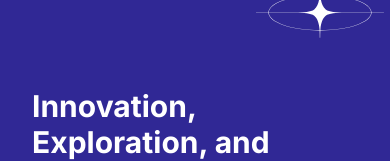
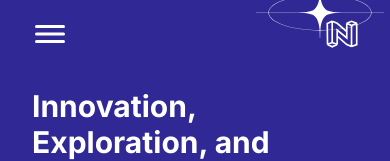
Before and after one commit to nadialvy/personal-web-revamp, a Vue app: page / in a window 390 px wide. Shown: the top 161 px of the page. Built offline with nearby package versions, Linux system fonts and the light colour scheme.

Commit message:
navbar mobile screen

```diff
--- a/package.json
+++ b/package.json
@@ -12,6 +12,7 @@
   "dependencies": {
     "daisyui": "^2.51.6",
     "emailjs-com": "^3.2.0",
+    "flowbite": "^1.6.5",
     "mosha-vue-toastify": "^1.0.23",
     "vue": "^3.2.47"
   },
--- a/src/components/Navbar.vue
+++ b/src/components/Navbar.vue
@@ -1,12 +1,33 @@
 <template>
   <div>
     <div class="block lg:hidden">
-      <div class="w-full z-50 fixed">
+      <div class="w-full fixed z-50">
         <nav :class="navbarClasses">
-          <div class="flex items-start justify-between">
-
+          <div class="flex justify-between items-center px-8 py-4">
+            <div class="w-1/2" @click="toggleDrawer()">
+              <div class="w-9 hover:cursor-pointer">
+                <svg viewBox="0 0 24 24" fill="none" xmlns="http://www.w3.org/2000/svg"><g id="SVGRepo_bgCarrier" stroke-width="0"></g><g id="SVGRepo_tracerCarrier" stroke-linecap="round" stroke-linejoin="round"></g><g id="SVGRepo_iconCarrier"><path fill-rule="evenodd" clip-rule="evenodd" d="M2 7a1 1 0 0 1 1-1h18a1 1 0 1 1 0 2H3a1 1 0 0 1-1-1zm0 5a1 1 0 0 1 1-1h18a1 1 0 1 1 0 2H3a1 1 0 0 1-1-1zm1 4a1 1 0 1 0 0 2h18a1 1 0 1 0 0-2H3z" fill="#ffffff"></path></g></svg>
+              </div>
+            </div>
+            <div class="w-1/2 flex justify-end">
+              <img src="/logo.svg" alt="Logo" class="w-8">
+            </div>
           </div>
         </nav>
+      </div>
+
+      <!-- canvas -->
+      <div class="bg-white w-80 h-full fixed z-50 px-8 py-4 transition-all ease-in" :class="isDrawerOpen ? 'visible-canvas' : 'hidden-canvas'">
+        <div class="flex flex-col gap-y-2 text-black">
+          <div class="w-12 hover:cursor-pointer" @click="toggleDrawer">
+            <svg viewBox="0 0 512 512" version="1.1" xmlns="http://www.w3.org/2000/svg" xmlns:xlink="http://www.w3.org/1999/xlink" fill="#000000"><g id="SVGRepo_bgCarrier" stroke-width="0"></g><g id="SVGRepo_tracerCarrier" stroke-linecap="round" stroke-linejoin="round"></g><g id="SVGRepo_iconCarrier"> <title>close-small</title> <g id="Page-1" stroke="none" stroke-width="1" fill="none" fill-rule="evenodd"> <g id="add" fill="#302895" transform="translate(134.248389, 134.248389)"> <path d="M213.333333,2.84217094e-14 L243.503223,30.1698893 L151.921,121.751 L243.503223,213.333333 L213.333333,243.503223 L121.751,151.921 L30.1698893,243.503223 L2.84217094e-14,213.333333 L91.582,121.751 L2.84217094e-14,30.1698893 L30.1698893,2.84217094e-14 L121.751,91.582 L213.333333,2.84217094e-14 Z" id="Combined-Shape"> </path> </g> </g> </g></svg>
+          </div>
+          <p class="hover:cursor-pointer hover:bg-purple-500 p-4 rounded-md hover:bg-opacity-90 hover:text-white transition-all">About</p>
+          <p class="hover:cursor-pointer hover:bg-purple-500 p-4 rounded-md hover:bg-opacity-90 hover:text-white transition-all">Skills</p>
+          <p class="hover:cursor-pointer hover:bg-purple-500 p-4 rounded-md hover:bg-opacity-90 hover:text-white transition-all">Projects</p>
+          <p class="hover:cursor-pointer hover:bg-purple-500 p-4 rounded-md hover:bg-opacity-90 hover:text-white transition-all">Experiences</p>
+          <p class="hover:cursor-pointer hover:bg-purple-500 p-4 rounded-md hover:bg-opacity-90 hover:text-white transition-all">Contact</p>
+        </div>
       </div>
     </div>
     <div class="hidden lg:block">
@@ -35,22 +56,12 @@
 </template>
 
 <style>
-.drawer-container {
-  /* make the position is translate x -100 */
-  transform: translateX(-1000%);
+.hidden-canvas {
+  left: -320px;
 }
 
-.drawer-container.drawer-open .drawer-content {
-  animation: slide-in .3s ease-out;
-}
-
-@keyframes slide-in {
-  from {
-    transform: translateX(-100%);
-  }
-  to {
-    transform: translateX(0%);
-  }
+.visible-canvas {
+  left: 0px;
 }
 
 </style>
@@ -91,6 +102,7 @@ export default {
     },
     toggleDrawer() {
       this.isDrawerOpen = !this.isDrawerOpen;
+      console.log(this.isDrawerOpen)
     },
   }
 }
```
Also changed, not shown: 1 other file (tests, documents, lock files or other folders).
